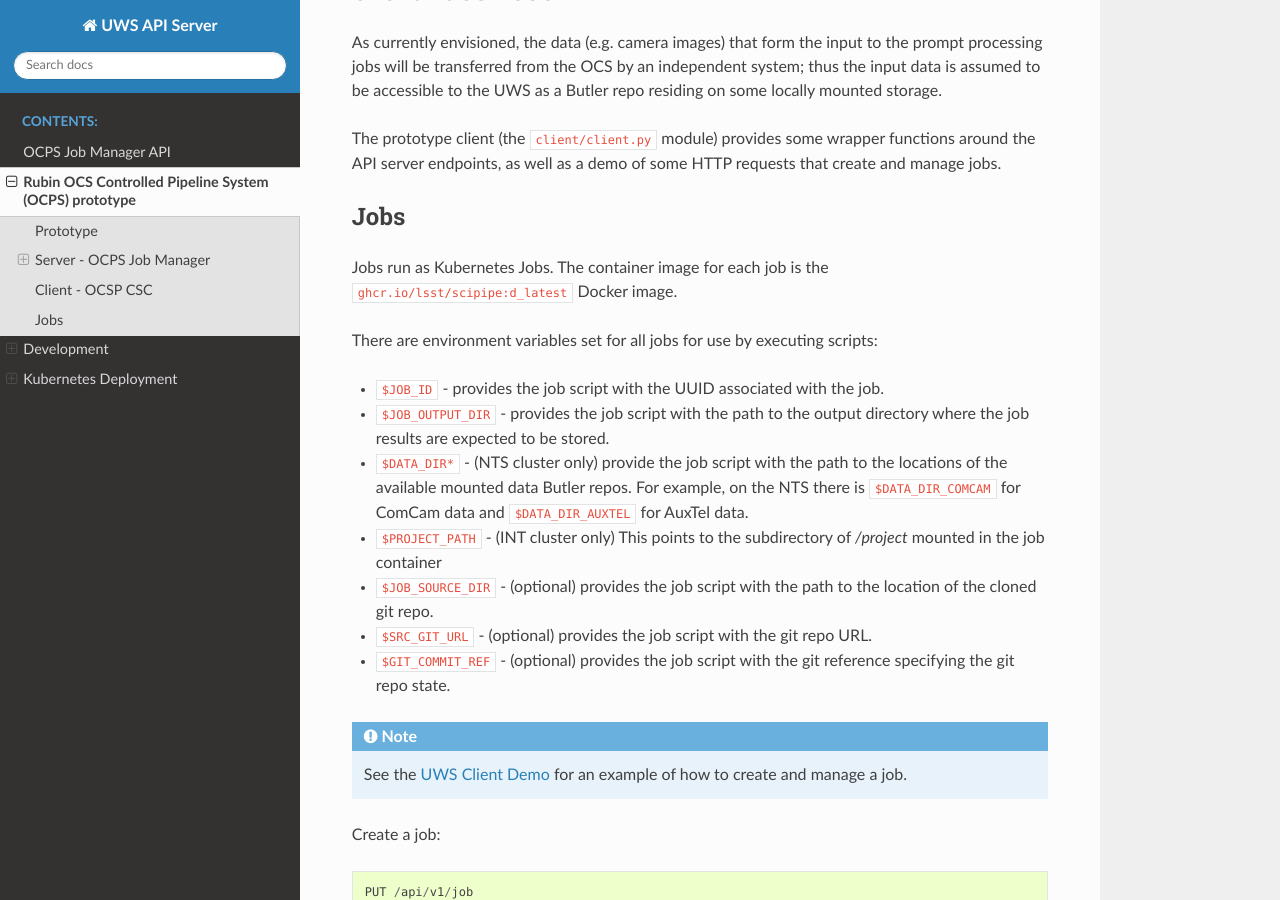
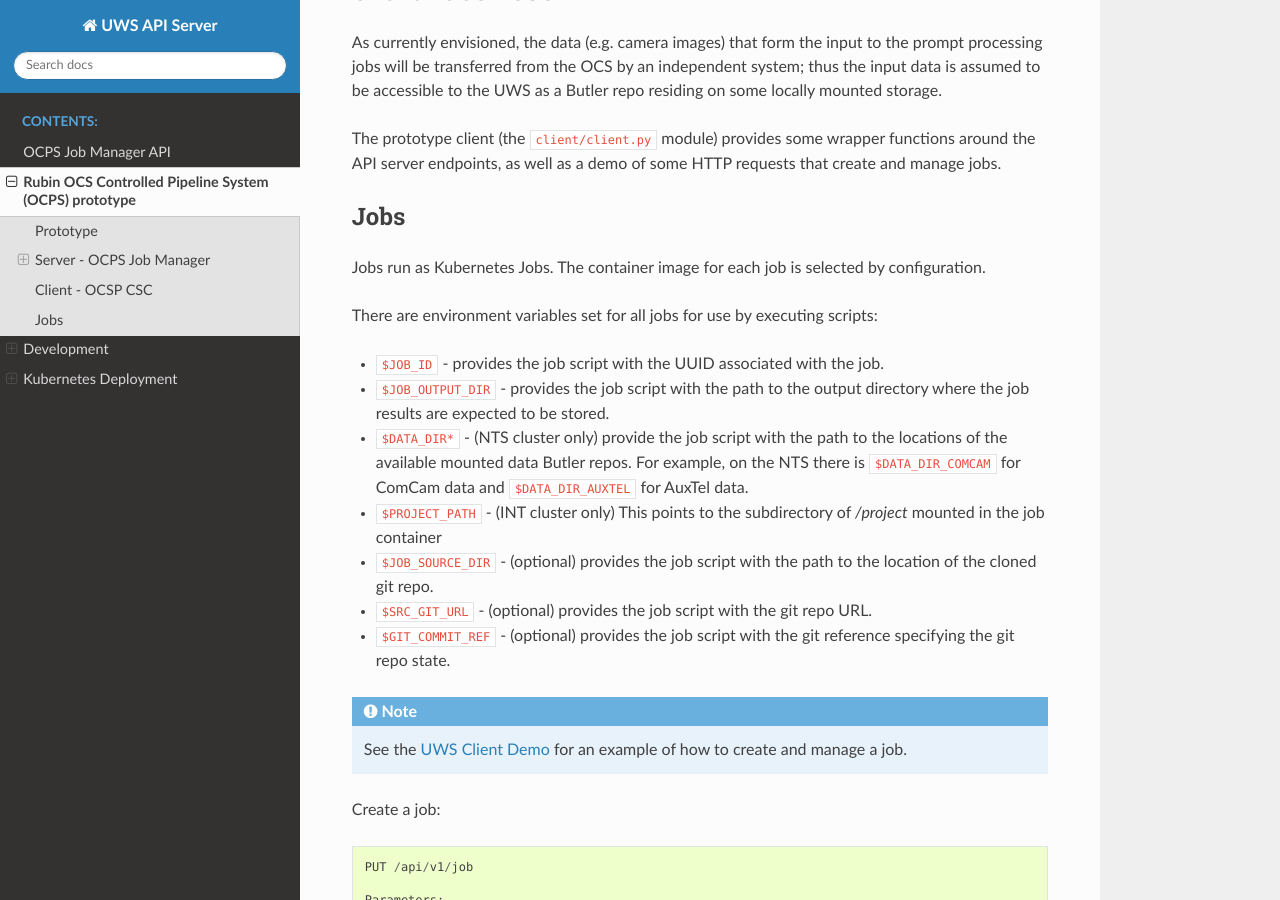
Before and after one commit to lsst-dm/uws-api-server, a Sphinx documentation site: the page built from docs/ocps_prototype.rst, in a window 1280 px wide and 900 px high, scrolled down 1214 px. Built offline with Sphinx 7.4.7 and the Read the Docs theme 3.1.0, drawn with Linux system fonts in a browser that asks for light colours.

Commit message:
Removed mention of official docker image, since it comes from a special TSSW build

```diff
--- a/docs/ocps_prototype.rst
+++ b/docs/ocps_prototype.rst
@@ -37,7 +37,7 @@ The prototype client (the ``client/client.py`` module) provides some wrapper fun
 Jobs
 ----------------------
 
-Jobs run as Kubernetes Jobs. The container image for each job is the ``ghcr.io/lsst/scipipe:d_latest`` Docker image.
+Jobs run as Kubernetes Jobs. The container image for each job is selected by configuration.
 
 There are environment variables set for all jobs for use by executing scripts:
 
```
